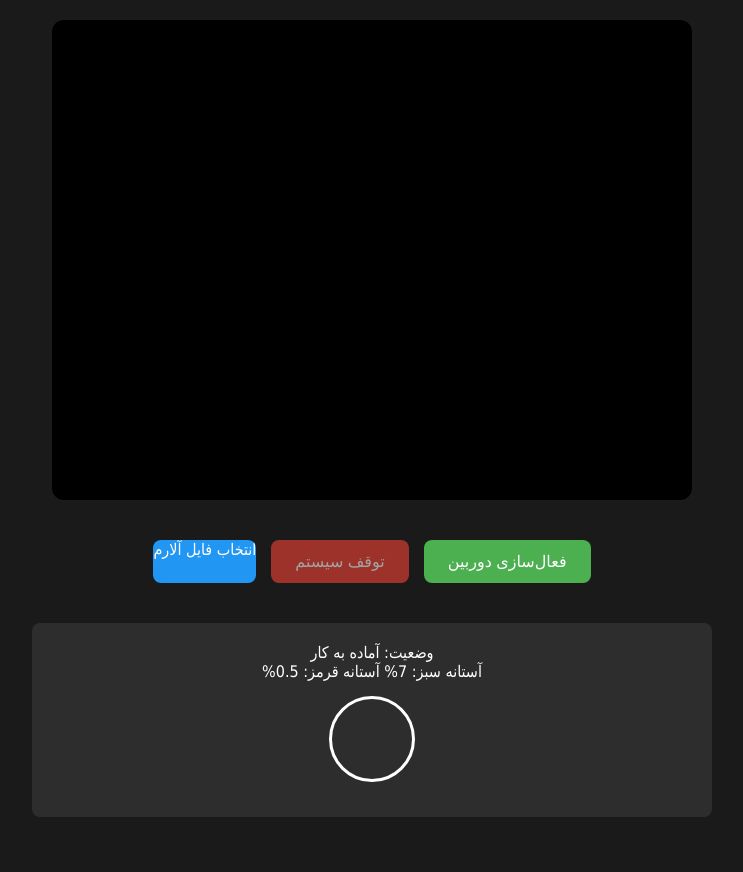
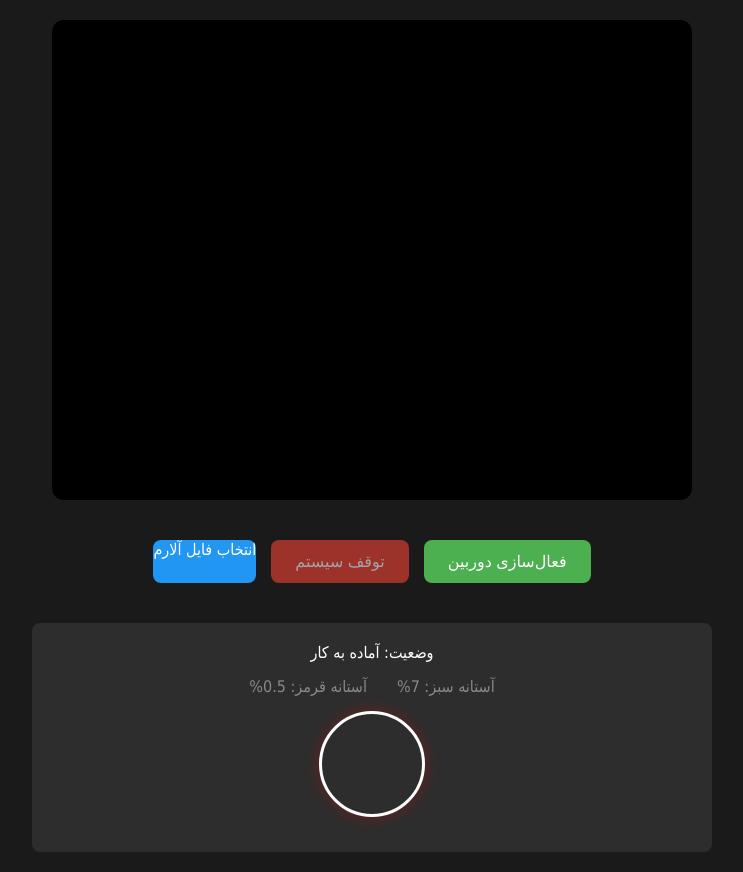
Before and after one commit to samanh7/Samanh7.github.io, a plain HTML site: page index.html in a window 1280 px wide. Shown: the part 101-973 px from the top of the page, without its empty margins (268-1011 px from the left). Before the commit the page ends 938 px from the top, so only its background shows below. Drawn offline with Linux system fonts and the light colour scheme.

Commit message:
Update style.css

```diff
--- a/style.css
+++ b/style.css
@@ -13,7 +13,7 @@ body {
     align-items: center;
     background: var(--background);
     color: var(--text-light);
-    font-family: 'IRANSans', Tahoma, sans-serif;
+    font-family: Tahoma, sans-serif;
 }
 
 .video-container {
@@ -110,13 +110,22 @@ button:disabled {
     text-align: center;
 }
 
+.thresholds {
+    display: flex;
+    justify-content: center;
+    gap: 30px;
+    margin: 15px 0;
+    color: #888;
+}
+
 .color-preview {
-    width: 80px;
-    height: 80px;
+    width: 100px;
+    height: 100px;
     border-radius: 50%;
     margin: 15px auto;
     border: 3px solid white;
     transition: background-color 0.3s;
+    box-shadow: 0 0 15px rgba(255,0,0,0.3);
 }
 
 .alert {
```
